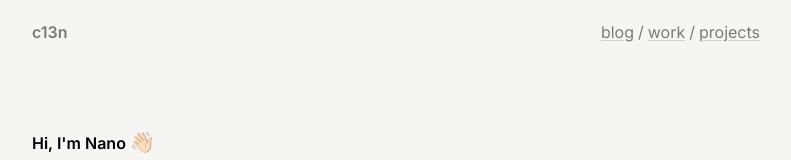
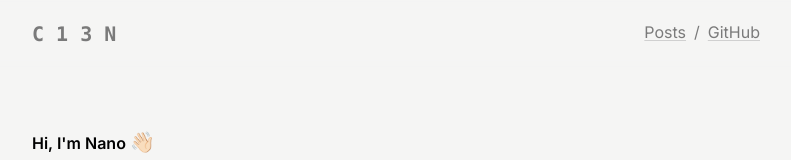
Before and after one commit to Computerization/c13n, an Astro site: page / in a window 1280 px wide. Shown: the top 160 px of the page, without its empty margins (244-1035 px from the left). Built offline with nearby package versions, Linux system fonts and the light colour scheme; Astro itself is replaced by a stand-in of ours; a web font is replaced by a local one.

Commit message:
improvement: custom nav title

```diff
--- a/src/components/Header.astro
+++ b/src/components/Header.astro
@@ -8,25 +8,20 @@ import { SITE } from "@consts";
   <Container>
     <div class="flex flex-wrap gap-y-2 justify-between">
       <Link href="/" underline={false}>
-        <div class="font-semibold">
-          {SITE.NAME}
+        <div class="font-semibold text-xl">
+          <code>C 1 3 N</code>
         </div>
       </Link>
-      <nav class="flex gap-1">
+      <nav class="flex gap-2">
         <Link href="/blog">
-          blog
+          Posts
         </Link>
         <span>
           {`/`}
         </span>
-        <Link href="/work">
-          work
+        <Link href="https://github.com/Computerization" aria-label="Computerization on GitHub" external>
+          GitHub
         </Link>
-        <span>
-          {`/`}
-        </span>
-        <Link href="/projects">
-          projects
         </Link>
       </nav>
     </div>
```
